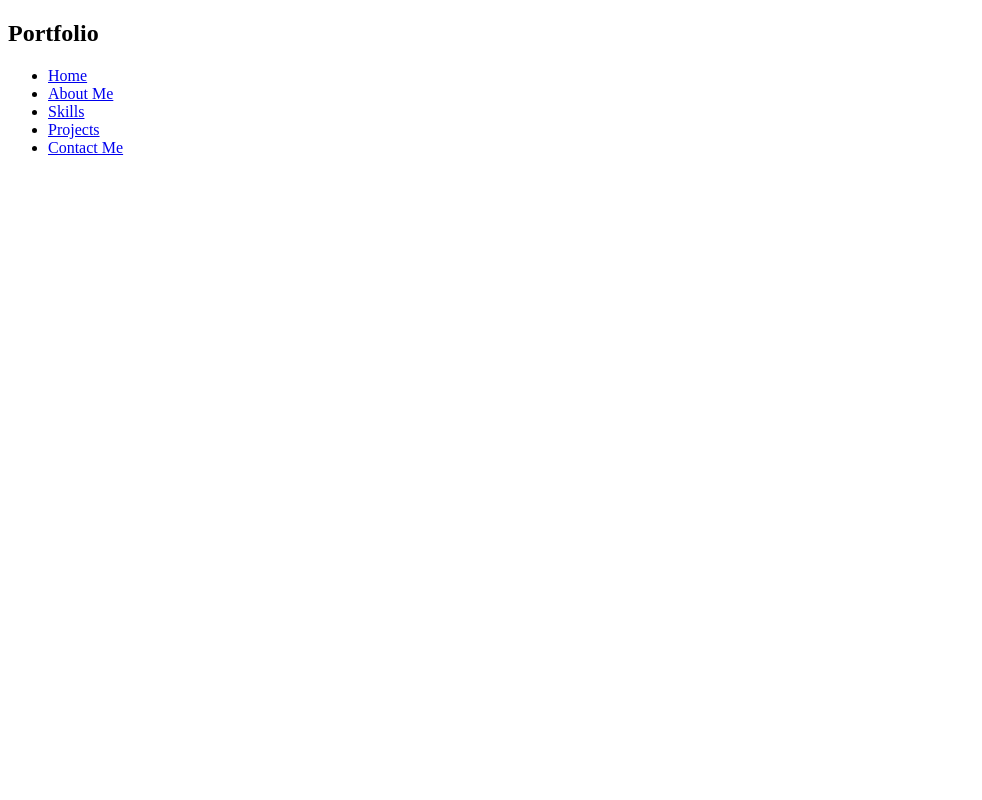
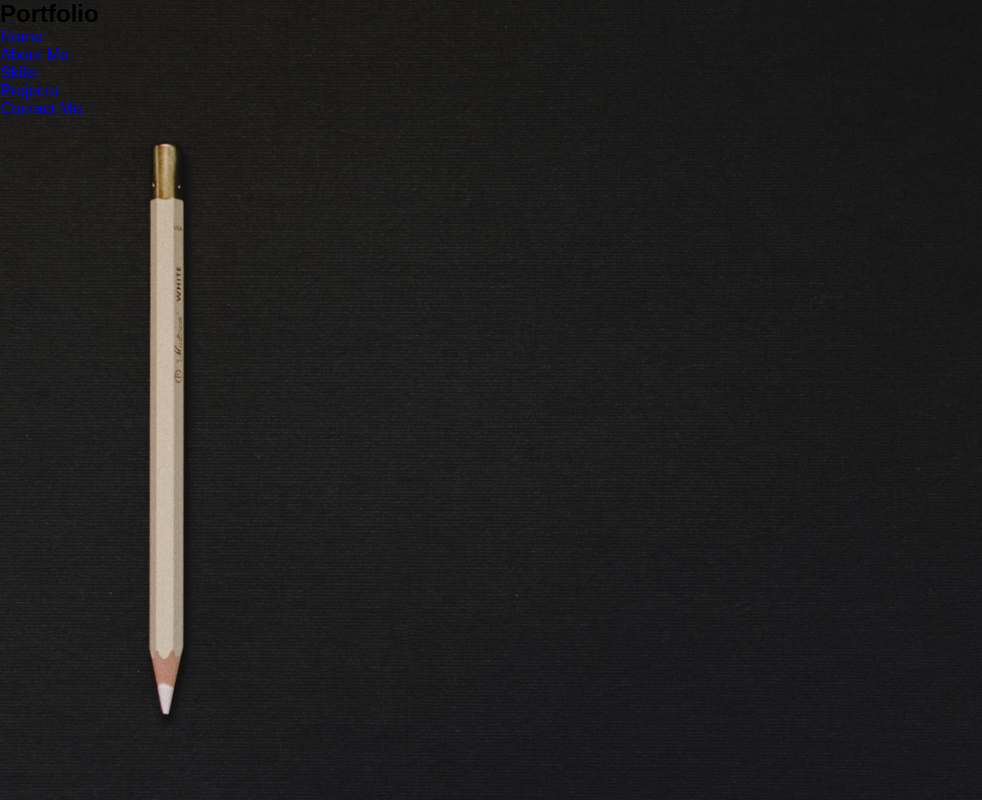
Before and after one commit to liamhuynh98/basicPortfolio, a plain HTML site: page index.html in a window 1280 px wide. Shown: the whole page, without its empty margins (0-982 px from the left). Drawn offline with Linux system fonts and the light colour scheme.

Commit message:
git push test

```diff
--- a/index.html
+++ b/index.html
@@ -9,7 +9,7 @@
     <div></div>
   </head>
   <body>
-    <div class="top-nav-options">
+    <div class="landing-page">
       <nav>
         <h2 class="logo">Portfolio</h2>
         <ul>
--- a/style/styles.css
+++ b/style/styles.css
@@ -1,4 +1,14 @@
-.landing-screen-background {
+* {
+  padding: 0;
+  margin: 0;
+  font-family: 'Josefin Sans', sans-serif;
+  box-sizing: border-box;
+}
+
+.landing-page {
+  height : 100vh;
   width: 100%;
-  height: 100%;
+  background-image: url(../img/landing_wallpaper.jpg);
+  background-size: cover;
+  background-position: center;
 }
```
